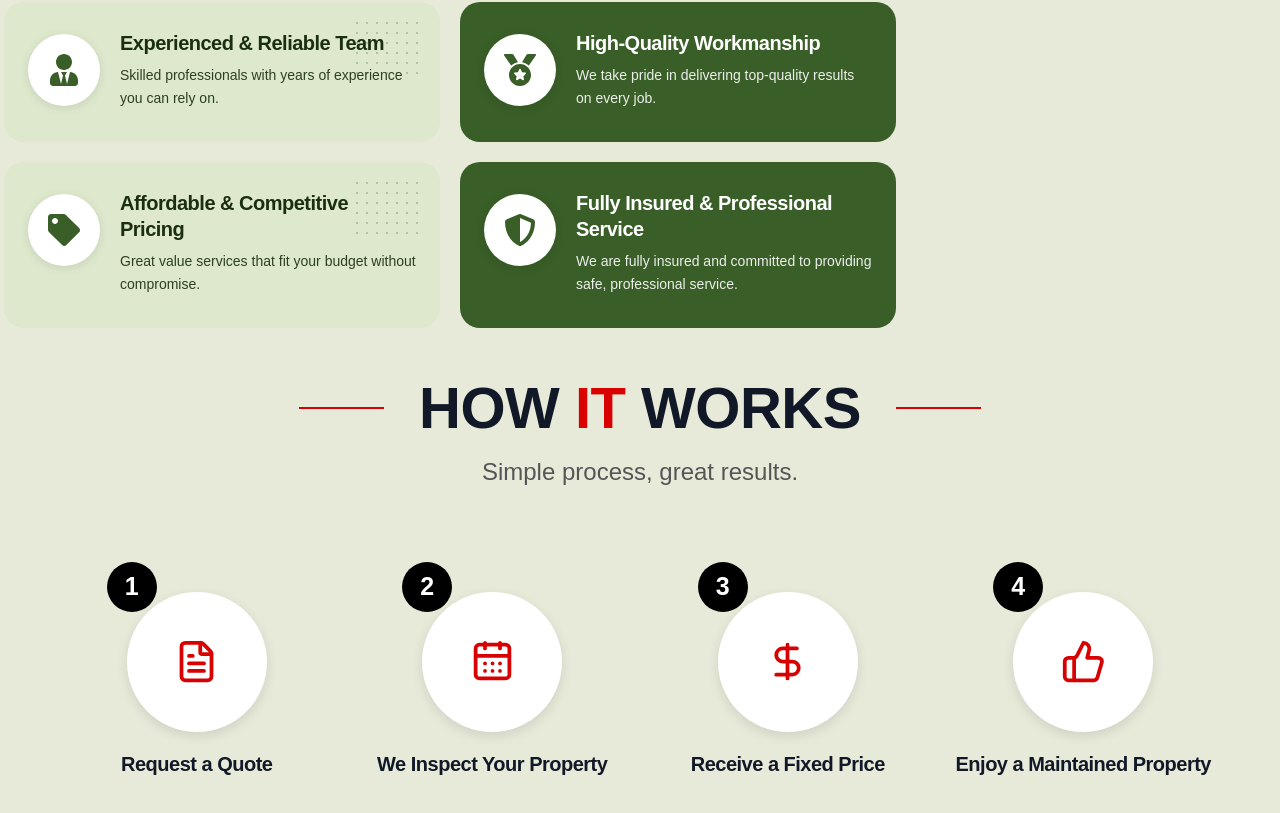
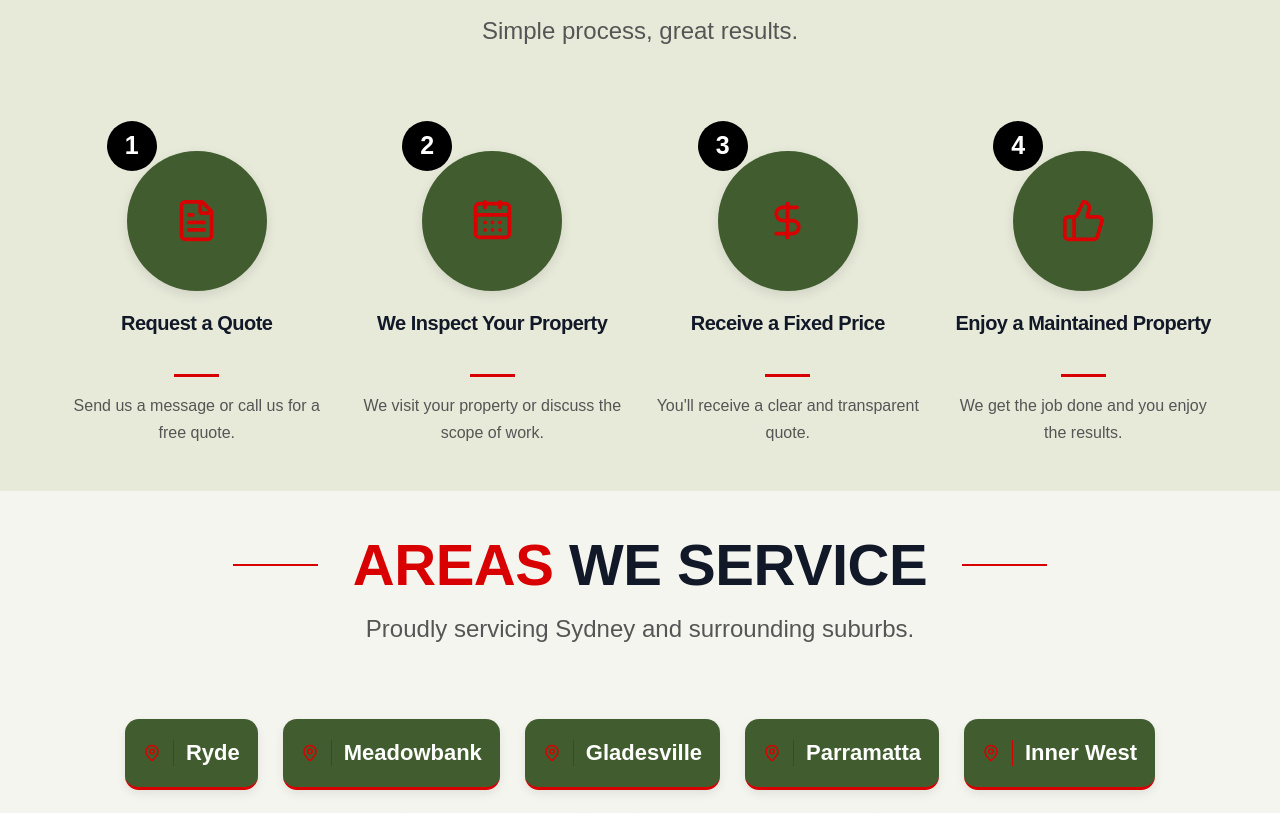
Before and after one commit to brandsbarrel/DNS, a React (Vite) app: page / in a window 1280 px wide. Shown: the part 3153-3966 px from the top of the page. Built offline with nearby package versions, Linux system fonts and the light colour scheme.

Commit message:
changes in How it works

```diff
--- a/src/Components/HowItWorks/HowItWorks.css
+++ b/src/Components/HowItWorks/HowItWorks.css
@@ -87,7 +87,7 @@ transform:translateX(-50%);
 width:140px;
 height:140px;
 
-background:white;
+background:#415D2F;
 border-radius:50%;
 
 display:flex;
@@ -165,7 +165,7 @@ gap:25px;
 }
 
 .areaTag{
-background:white;
+background: #415D2F;
 padding:16px 18px;
 
 display:flex;
@@ -173,6 +173,8 @@ align-items:center;
 justify-content:flex-start;
 
 gap:12px;
+
+color: #fff;
 
 border-radius:14px;
 box-shadow:0 4px 10px rgba(0,0,0,.08);
@@ -184,7 +186,7 @@ font-weight:700;
 }
 
 .areaTag svg{
-color:black;
+color: #d80000;
 width:18px;
 min-width:18px; /* keeps icon fixed */
 flex-shrink:0;
@@ -193,6 +195,7 @@ flex-shrink:0;
 .vertical{
 height:26px;
 width:1px;
+color: #d80000;
 background:#d80000;
 flex-shrink:0;
 }
--- a/src/Pages/Home/Home.jsx
+++ b/src/Pages/Home/Home.jsx
@@ -14,9 +14,9 @@ const Home = () => {
         <>
             <Hero />
             {/* <WelcomeText /> */}
-            <ServiceCard/>
+            <ServiceCard />
+            <HowItWorks />
             <WhyChooseUs />
-            <HowItWorks/>
             <BannerCTA />
             <Stats />
             <FindUs />
```
